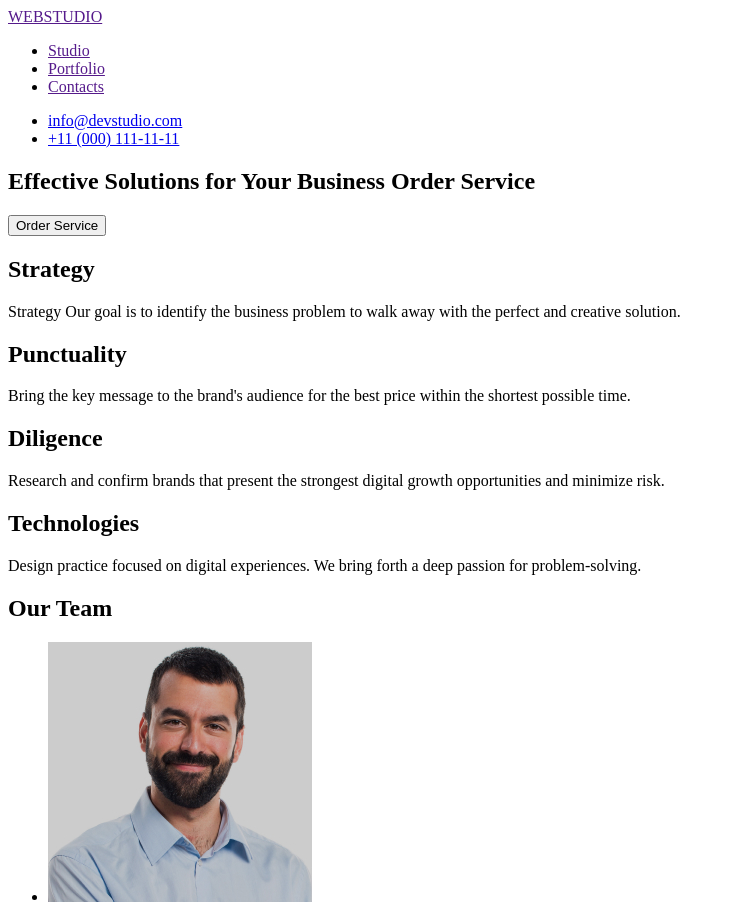
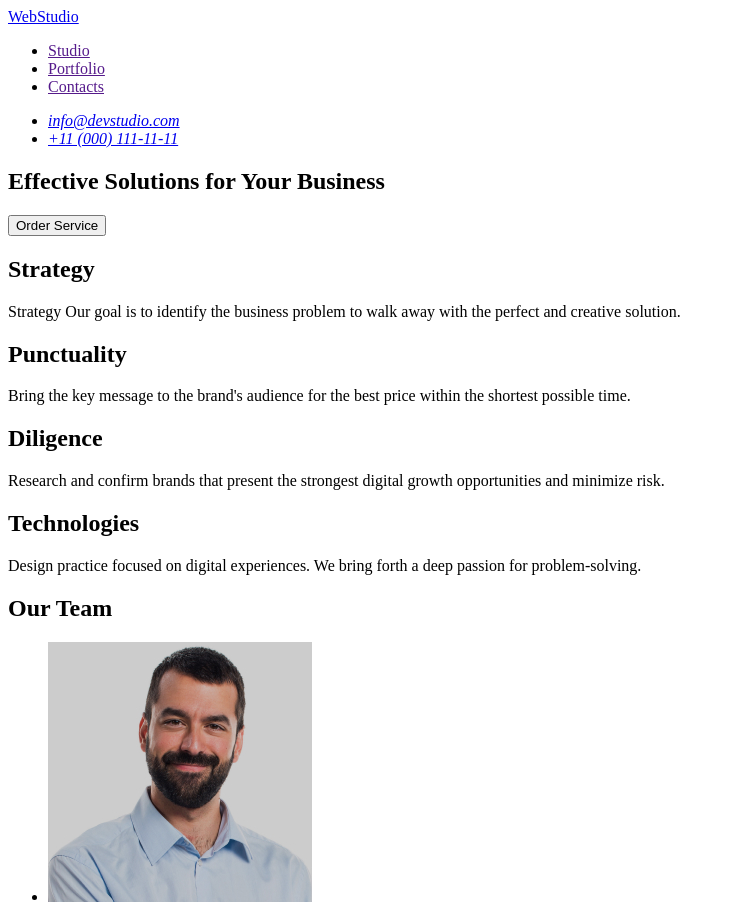
Before and after one commit to SerhiyVorona/goit-markup-hw-01, a plain HTML site: page index.html in a window 1280 px wide. Shown: the top 905 px of the page, without its empty margins (0-735 px from the left). Drawn offline with Linux system fonts and the light colour scheme.

Commit message:
Improvements

```diff
--- a/index.html
+++ b/index.html
@@ -10,8 +10,8 @@
 
 <body>
     <header>
-        <a href="">WEBSTUDIO</a>
         <nav>
+            <a href="./index.html">WebStudio</a>
             <ul>
                 <li>
                     <a href="">Studio</a>
@@ -24,19 +24,23 @@
                 </li>
             </ul>
         </nav>
-        <ul>
+        <address>
+            <ul>
             <li>
-                <a href="mailto:info@devstudio.com">info@devstudio.com</a>
+                <a href=”mailto:info@devstudio.com>info@devstudio.com</a>
             </li>
             <li>
                 <a href="tel:+110001111111">+11 (000) 111-11-11</a>
             </li>
-        </ul>
+            </ul>
+    </address>
     </header>
     <main>
         <section>
-            <h1>Effective Solutions for Your Business Order Service</h1>
-            <button>Order Service</button>
+            <h1>Effective Solutions for Your Business</h1>
+            <button type="button">Order Service</button>
+        </section>
+        <section>
             <h2>Strategy</h2>
             <p>Strategy Our goal is to identify the business problem to walk away with the perfect and creative solution. </p>
             <h2>Punctuality</h2>
@@ -73,7 +77,7 @@
         </section>
     </main>
     <footer>
-        <a href="">WEBSTUDIO</a>
+        <a href="./index.html">WebStudio</a>
         <p>Increase the flow of customers and sales for your business with digital marketing & growth solutions.</p>
     </footer>
 </body>
```
